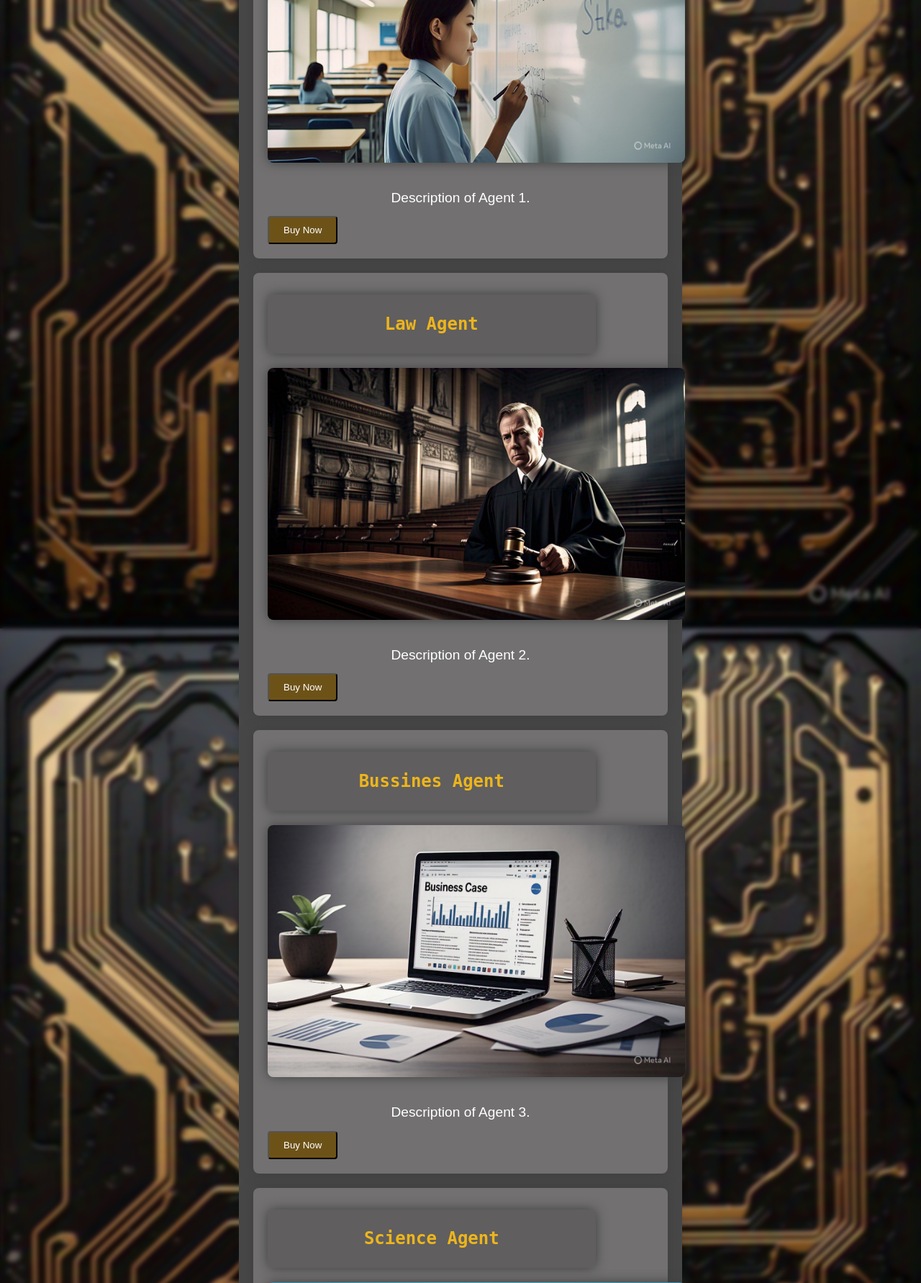
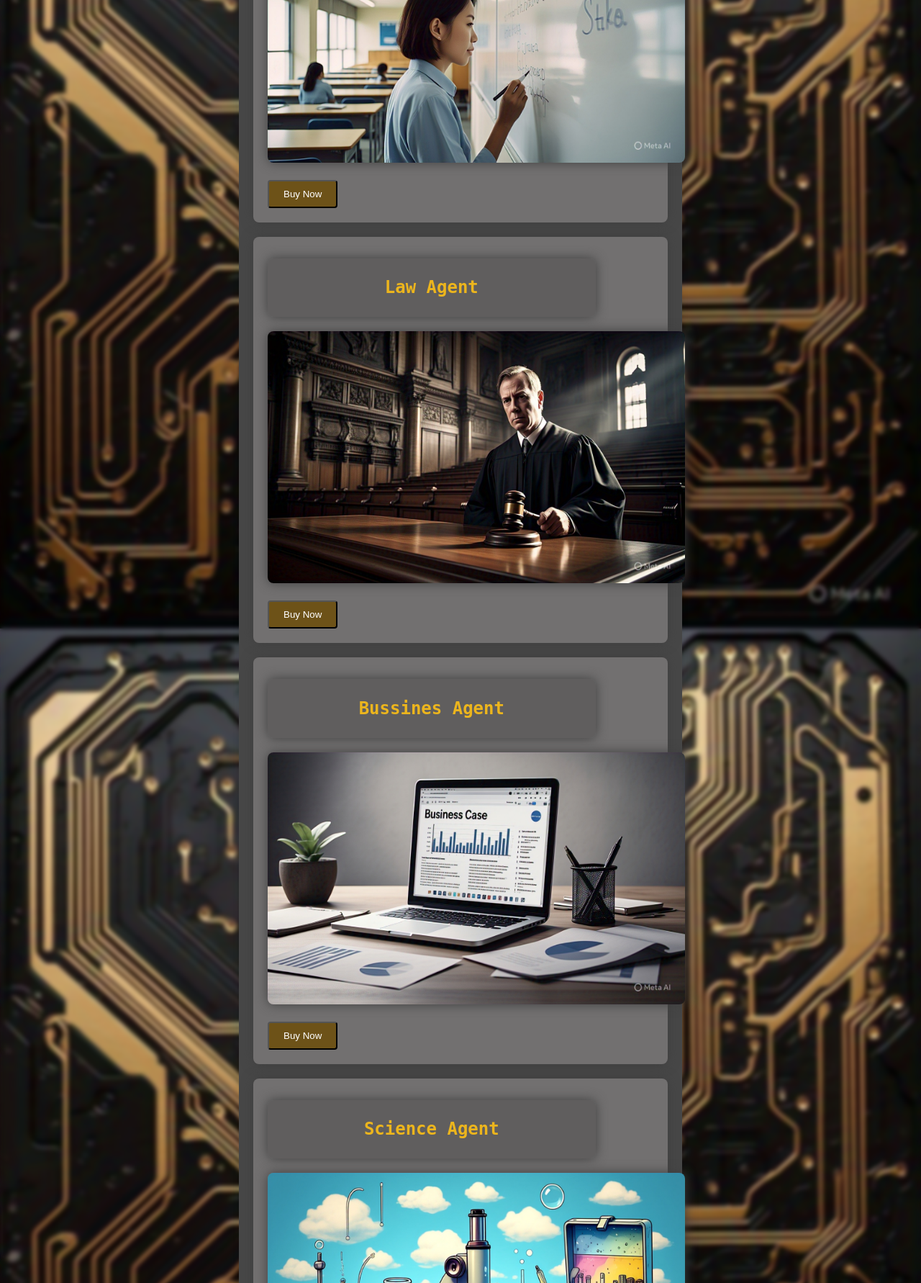
Before and after one commit to Momegaii/Ms20_sys, a Flask app: page /market in a window 1280 px wide. Shown: the part 407-2189 px from the top of the page at 72% size. Run offline with Flask 3, Linux system fonts and the light colour scheme; parts of the project's set-up code (start-up, migrations or seed data) failed here and were passed over.

Commit message:
no description needed

```diff
--- a/templates/market.html
+++ b/templates/market.html
@@ -16,41 +16,40 @@
         <div class="card">
             <h2 class="h2">Teacher Agent</h2>
             <img class="img" src="{{ url_for('static', filename='images/I_need_a_teacher_that_is_writing.jpeg') }}" alt="Description">
-            <p class="p">Description of Agent 1.</p>
+
             <button class="button" onclick="window.location.href='/request'">Buy Now</button>
         </div>
         <div class="card">
             <h2 class="h2">Law Agent</h2>
             <img class="img" src="{{ url_for('static', filename='images/ineed_a_law_hammer.jpeg') }}" alt="Description">
 
-            <p class="p">Description of Agent 2.</p>
             <button class="button" onclick="window.location.href='/request'">Buy Now</button>
         </div>
         <div class="card">
             <h2 class="h2">Bussines Agent</h2>
             <img class="img" src="{{ url_for('static', filename='images/ineed_a_bussnise_case.jpeg') }}" alt="Description">
 
-            <p class="p">Description of Agent 3.</p>
+
             <button class="button" onclick="window.location.href='/request'">Buy Now</button>
         </div>
         <div class="card">
             <h2 class="h2">Science Agent</h2>
             <img class="img" src="{{ url_for('static', filename='images/sci.jpeg') }}" alt="Description">
 
-            <p class="p">Description of Agent 3.</p>
+
             <button class="button" onclick="window.location.href='/request'">Buy Now</button>
         </div>
         <div class="card">
             <h2 class="h2">Trading Agent</h2>
             <img class="img" src="{{ url_for('static', filename='images/private.jpeg') }}" alt="Description">
-           <p class="p">Description of Agent 3.</p>
+
             <button class="button" onclick="window.location.href='/request'">Buy Now</button>
         </div>
         <div class="card">
             <h2 class="h2">Multi persona</h2>
             <img class="img" src="{{ url_for('static', filename='images/mb.jpeg') }}" alt="Description">
 
-            <p class="p">Description of Agent 3.</p>
+
             <button class="button" onclick="window.location.href='/request'">Buy Now</button>
         </div>
     <button class="back_button" onclick="window.location.href='/stars'">Back to Main Menu</button>
```
